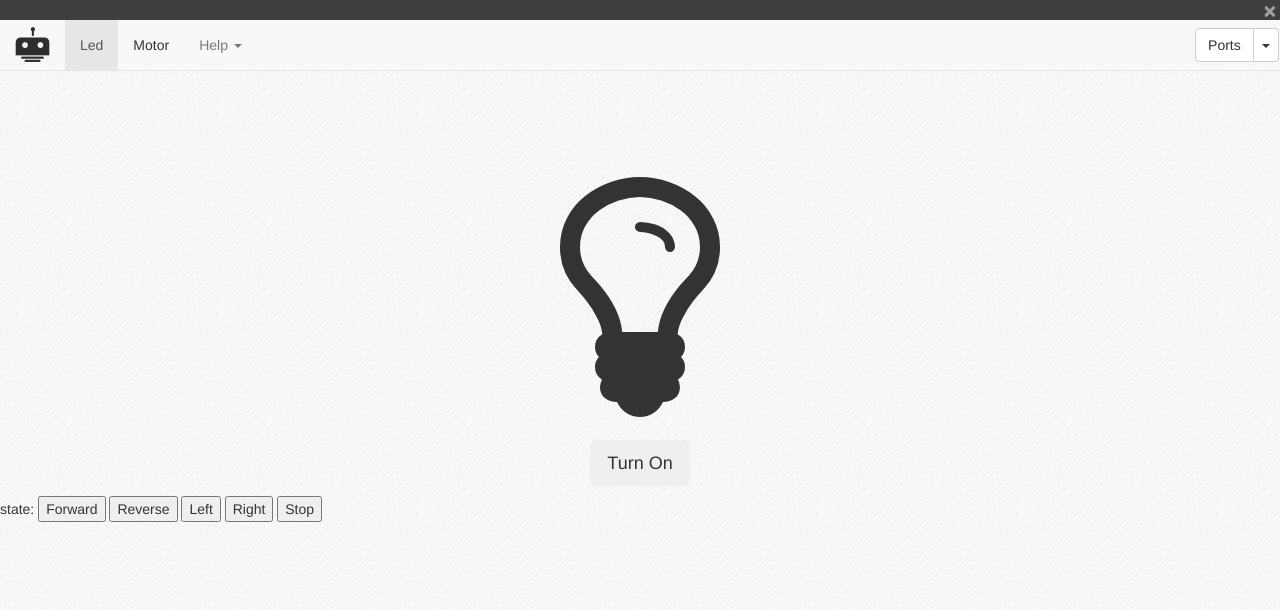
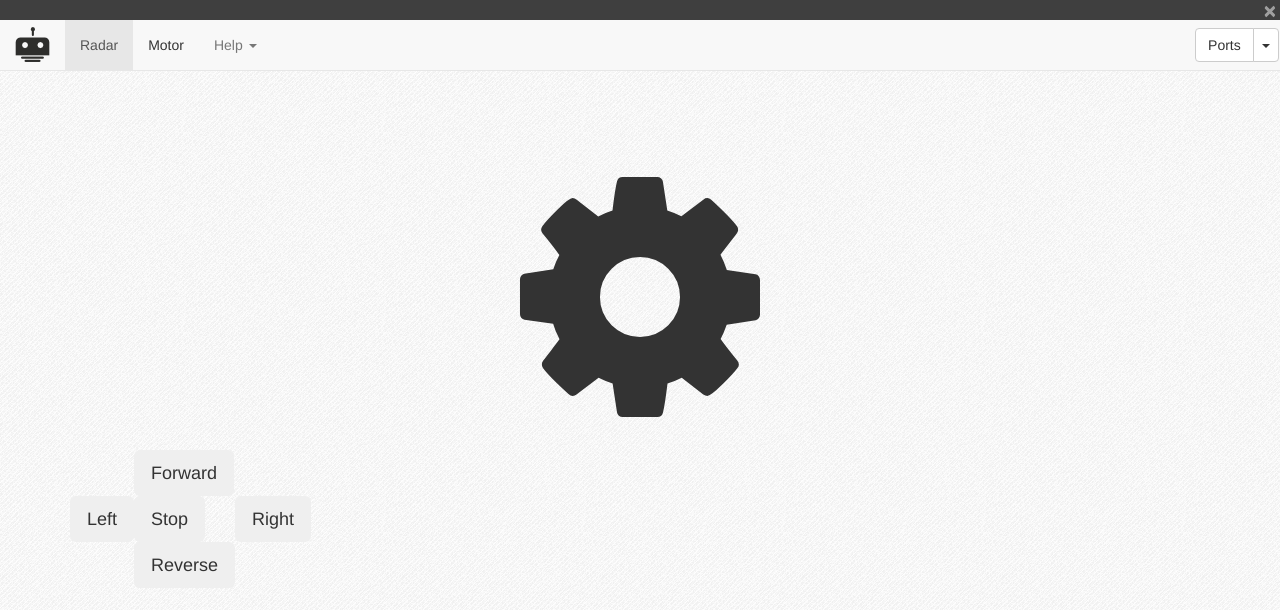
Before and after one commit to geobarteam/johnny5, a website: page johnny5/public/index.html in a window 1280 px wide. Both pictures are taken after a click on the link "Motor". Drawn offline with Linux system fonts and the light colour scheme; no server answers.

Commit message:
add module

```diff
--- a/johnny5/public/dashboard/dashboardcontroller.js
+++ b/johnny5/public/dashboard/dashboardcontroller.js
@@ -6,7 +6,11 @@
     function dashboardController($scope, motorService, mySocket) {
         mySocket.on('motor', function(data){
             $scope.motorState = data;
-        })
+        });
+
+        mySocket.on('radar', function(data){
+            $scope.radarState = data;
+        }) ;
 
         $scope.forward = function() {
             motorService.forward();
--- a/johnny5/public/index.html
+++ b/johnny5/public/index.html
@@ -31,11 +31,11 @@
           </div>
           <div class="collapse navbar-collapse" id="navegationBar">
             <ul class="nav navbar-nav">
-              <li  id="linkLed" class="active">
-                <a href="#" >Led</a>
+              <li  id="linkRadar" class="active">
+                <a href="#" ng-click="radar_show=!radar_show">Radar</a>
               </li>
               <li  id="linkMotor">
-                <a href="#" >Motor</a>
+                <a href="#" ng-click="motor_show=!motor_show">Motor</a>
               </li>
               <li class="dropdown">
                 <a href="#" class="dropdown-toggle" data-toggle="dropdown">Help <b class="caret"></b></a>
@@ -78,34 +78,48 @@
 
     <div class="container" id="main">
 
-      <div class="row" id="containerLed">
+      <div class="row" id="containerRadar" ng-show="radar_show">
         <div class="col-lg-12">
           <p class="text-center">
             <i class="fa fa-lightbulb-o jumbotron-icon" id="led"></i>
             <br/>
-            <button type="button" class="btn btn-lg" id="btnToggleLed">Turn On</button>
+            <label>Left:</label><span ng-bind="radarState.leftValue"></span>
+            <label>Center:</label><span ng-bind="radarState.middleValue"></span>
+            <label>right:</label><span ng-bind="radarState.raightValue"></span>
           </p>
         </div>
       </div>
 
-      <div class="row" id="containerMotor" hidden>
+      <div class="row" id="containerMotor" ng-show="motor_show">
         <div class="col-lg-12">
           <p class="text-center">
-            <i class="fa fa-cog jumbotron-icon" id="motor"></i>
+            <i class="fa fa-cog jumbotron-icon" id="motor"><span ng-bind="motorState"></span>
+            </i>
 
             <br/>
-            <button type="button" class="btn btn-lg" id="btnToggleMotor">Turn On</button>
+            <table>
+              <tr>
+                <td></td>
+                <td><button type="button" class="btn btn-lg" ng-click="forward()">Forward</button></td>
+                <td></td>
+              </tr>
+              <tr>
+                <td><button type="button" class="btn btn-lg" ng-click="left()">Left</button></td>
+                <td><button type="button" class="btn btn-lg" ng-click="stop()">Stop</button></td>
+                <td><button type="button" class="btn btn-lg" ng-click="right()">Right</button></td>
+              </tr>
+              <tr>
+                <td></td>
+                <td><button type="button" class="btn btn-lg" ng-click="reverse()">Reverse</button></td>
+                <td></td>
+              </tr>
+            </table>
           </p>
         </div>
       </div>
 
     </div>
-    state:<span ng-bind="motorState"></span>
-    <button ng-click="forward()">Forward</button>
-    <button ng-click="reverse()">Reverse</button>
-    <button ng-click="left()">Left</button>
-    <button ng-click="right()">Right</button>
-    <button ng-click="stop()">Stop</button>
+
   </div>
 <script src="lib/socket.io-client/socket.io.js"></script>
 <script src="lib/angularjs/angular.js"></script>
```
Also changed, not shown: johnny5/motor.js (+5 -7 lines), johnny5/motor.ts (+33 -34 lines), johnny5/server.js (+6 -2 lines), johnny5/radar.js (added), 2 other files.
